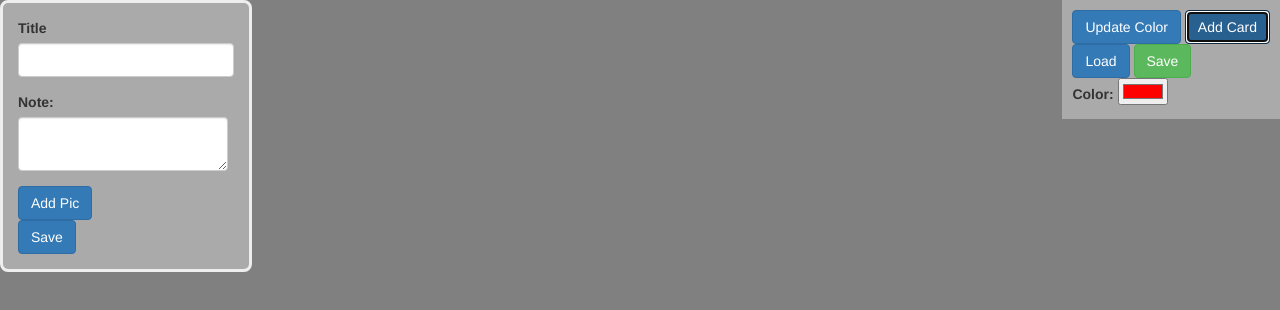
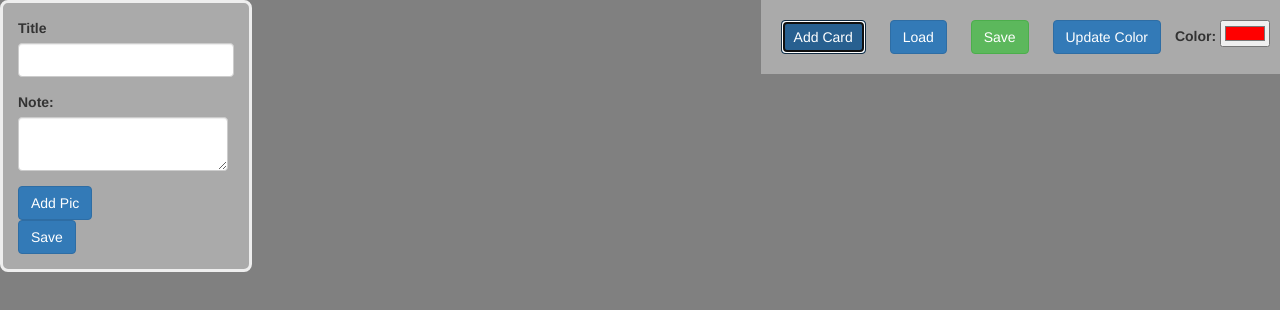
Before and after one commit to RandyWeyer/Nodes, a plain HTML site: page nodes.html in a window 1280 px wide. Both pictures are taken after a click on the button "Add Card". Drawn offline with Linux system fonts and the light colour scheme.

Commit message:
strange error

```diff
--- a/css/styles.css
+++ b/css/styles.css
@@ -32,11 +32,6 @@ body
   position: absolute;
 }
 
-.right
-{
-
-}
-
 .card-selected
 {
   box-shadow: 0em 0em 12px 8px lightgreen;
--- a/js/scripts.js
+++ b/js/scripts.js
@@ -40,17 +40,12 @@ $(function(){
 
   $("#add-card").click(function()
   {
-    var element = $('<div id="'+uniqueId+'" class="draggable"></div>');
-    console.log(element);
+    //Requires style position absolution reason:unkown glich (possibly jquery)
+    var createDivWrap = $('<div id="'+uniqueId+'" class="draggable" style="position: absolute;"></div>');
     uniqueId++;
-    element.html(cardHtml);
-    console.log(element);
-
-    addEventsToElement(element);
-    console.log(element);
-
-    $("#input-card").append(element);
-    console.log(element);
+    createDivWrap.html(cardHtml);
+    addEventsToElement(createDivWrap);
+    $("#input-card").append(createDivWrap);
   });
 
   $("#btn-color").click(function(event)
@@ -68,10 +63,9 @@ $(function(){
   });
 });
 
-function addEventsToElement(element)
+function addEventsToElement(tempElement)
 {
-  console.log(element);
-  element.draggable(
+  tempElement.draggable(
   {
     // event handlers
     start: noop(),
@@ -82,9 +76,9 @@ function addEventsToElement(element)
   }).dblclick(function(){addId(element);});
 
   //Add Click events to buttons save-card and edit-card in the card using DOM Traversal
-  element.find(".save-card").click(function(){saveInfo(element);});
-  element.find(".edit-card").click(function(){editInfo(element);});
-  element.find("#add-image").click(function()
+  tempElement.find(".save-card").click(function(){saveInfo(tempElement);});
+  tempElement.find(".edit-card").click(function(){editInfo(tempElement);});
+  tempElement.find("#add-image").click(function()
   {
     var outputOne = $(this).parent().find("#output-image-1");
     addImage(outputOne);
@@ -124,6 +118,7 @@ function editInfo(id)
   var parent = $(id);
   var title = parent.find("#output-title").text();
   var note = parent.find("#output-note").text();
+  console.log(title);
   parent.find("#input-title").val(title);
   parent.find("#input-note").val(note);
   parent.find(".card-body").hide();
--- a/nodes.html
+++ b/nodes.html
@@ -17,20 +17,19 @@
 <body id="web-body" onresize="resizeCanvas()">
   <!-- Toolbar -->
   <div class="toolbar">
-    <div class="">
-      <button id="btn-color" class="btn btn-primary" type="button">Update Color</button>
+
+
     <button id="add-card" class="btn btn-primary"ntype="submit">Add Card</button>
-    </div>
-    <div class="">
+
     <!-- Button to Open the Load Modal  -->
     <button type="button" class="btn btn-primary" data-toggle="modal" data-target="#myModalLoad">Load</button>
     <!-- Button to Open the Save Modal -->
     <button type="button" class="btn btn-success" data-toggle="modal" data-target="#myModalSave">Save</button>
-    </div>
-    <div>
+
+    <button id="btn-color" class="btn btn-primary" type="button">Update Color</button>
     <label for="color-selection">Color:</label>
     <input type="color" id="color-selection" value="#ff0000">
-    </div>
+
   </div>
   <!-- End Toolbar -->
   <!-- Start of Modal -->
```
Lines whose indentation alone changed are shown as unchanged.
